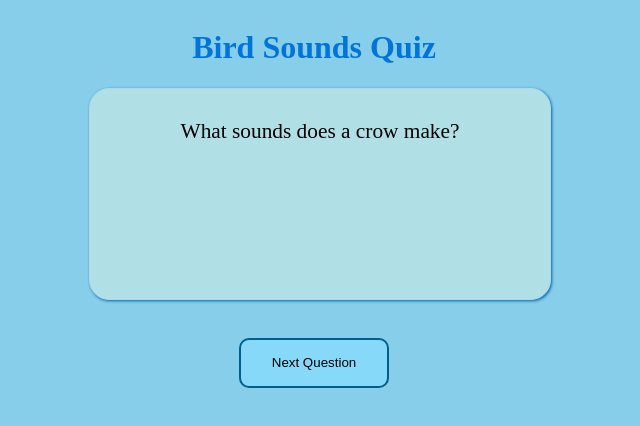
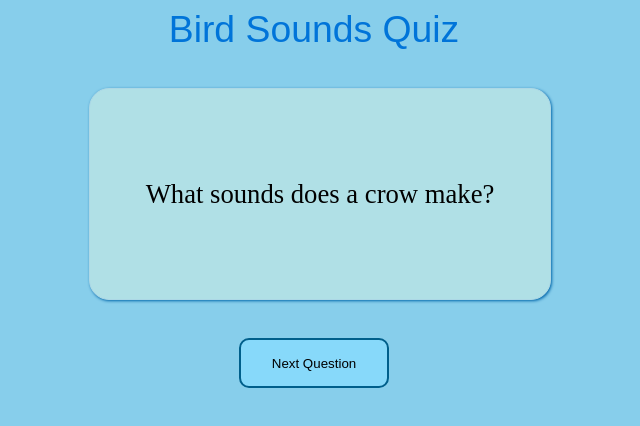
Before and after one commit to kentpmckinney/epi-bird-sounds, a React (Create React App) app: page / in a window 1280 px wide. Shown: the top 426 px of the page, without its empty margins (326-966 px from the left). Built offline with nearby package versions, Linux system fonts and the light colour scheme.

Commit message:
enhance user interface

```diff
--- a/src/components/App.css
+++ b/src/components/App.css
@@ -1,6 +1,10 @@
 body {
 	background-color: skyblue;
 	text-align: center;
+	@import url('https://fonts.googleapis.com/css2?family=Grandstander');
+	@import url('https://fonts.googleapis.com/css2?family=Montserrat');
+	font-family: 'Grandstander', cursive;
+	font-weight: lighter;
 }
 
 .flip-card {
--- a/src/components/App.js
+++ b/src/components/App.js
@@ -77,13 +77,16 @@ const row1Style = {
   gridArea: '1 / 1 / span 1 / span 1',
   color: '#0074D9',
   display: 'grid',
-  justifyContent: 'center'
+  justifyContent: 'center',
+  fontFamily: ['Montserrat','sans-serif'],
+  fontSize: '28pt'
 }
 
 const row2style = {
   gridArea: '2 / 1 / span 1 / span 1',
   display: 'grid',
-  justifyContent: 'center'
+  justifyContent: 'center',
+  height: '240px'
 }
 
 const row3style = {
@@ -105,7 +108,7 @@ class App extends React.Component {
     return (
       <div style={gridStyle}>
         <div style={row1Style}>
-          <h1>Bird Sounds Quiz</h1>
+          <span>Bird Sounds Quiz</span>
         </div>
         <div style={row2style}>
           <Card question={questions[this.state.index]} />
--- a/src/components/Card/Card.js
+++ b/src/components/Card/Card.js
@@ -9,7 +9,10 @@ const cardStyle = {
 	width: '400px',
 	height: '150px',
 	alignItems: 'center',
-	fontSize: '16pt'
+	fontSize: '20pt',
+	fontWeight: 'lighter',
+	display: 'grid',
+	justifyContent: 'center'
 };
 
 export default class Card extends Component {
@@ -19,7 +22,7 @@ export default class Card extends Component {
 				<div className="flip-card">
     			<div className="flip-card-inner">
 						<div className="flip-card-front" style={cardStyle}>{this.props.question.question}</div>
-						<div className="flip-card-back" style={cardStyle}>Answer: {this.props.question.answer}</div>
+						<div className="flip-card-back" style={cardStyle}><div style={{color: 'steelblue', fontSize: '12pt'}}>Answer:</div>{this.props.question.answer}</div>
 					</div>
 				</div>
 			</div>
```
